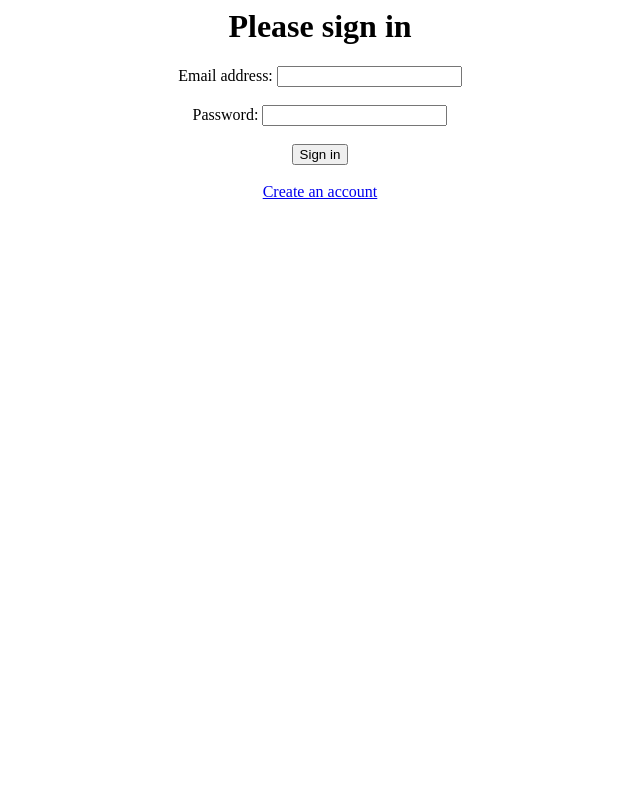
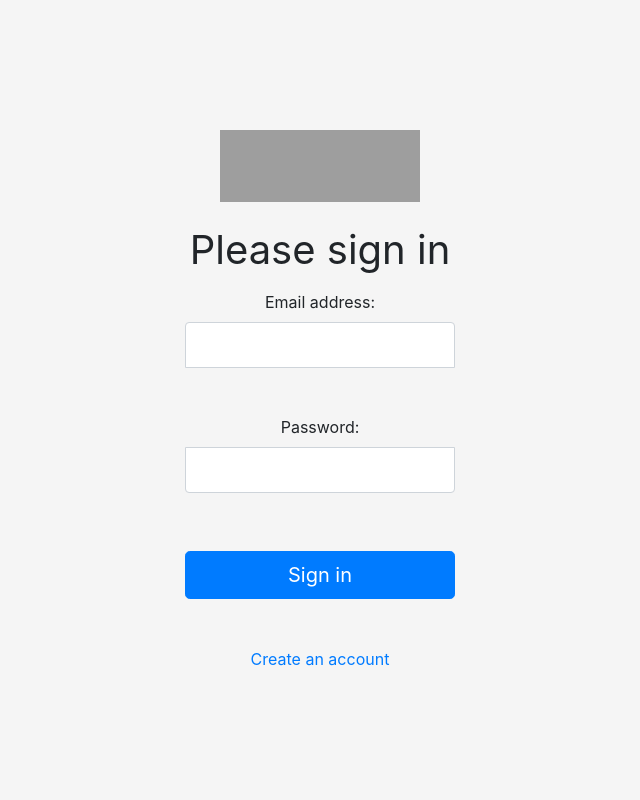
Before and after one commit to rauldolomet/AtosRepo, a Python web app: template app/templates/login/loginForm.html in a window 1280 px wide. Shown: the whole page, without its empty margins (320-960 px from the left). Run offline with Jinja, Linux system fonts and the light colour scheme; the template is opened without the code that fills it, so the values that code supplies are empty; some libraries are stand-ins or nearby versions; grey boxes are pictures that could not be loaded.

Commit message:
Upd 17.05.22

```diff
--- /dev/null
+++ b/app/static/signin.css
@@ -0,0 +1,49 @@
+html,
+body {
+  height: 100%;
+}
+
+body {
+  display: -ms-flexbox;
+  display: -webkit-box;
+  display: flex;
+  -ms-flex-align: center;
+  -ms-flex-pack: center;
+  -webkit-box-align: center;
+  align-items: center;
+  -webkit-box-pack: center;
+  justify-content: center;
+  padding-top: 40px;
+  padding-bottom: 40px;
+  background-color: #f5f5f5;
+}
+
+.form-signin {
+  width: 100%;
+  max-width: 330px;
+  padding: 15px;
+  margin: 0 auto;
+}
+.form-signin .checkbox {
+  font-weight: 400;
+}
+.form-signin .form-control {
+  position: relative;
+  box-sizing: border-box;
+  height: auto;
+  padding: 10px;
+  font-size: 16px;
+}
+.form-signin .form-control:focus {
+  z-index: 2;
+}
+.form-signin input[type="email"] {
+  margin-bottom: -1px;
+  border-bottom-right-radius: 0;
+  border-bottom-left-radius: 0;
+}
+.form-signin input[type="password"] {
+  margin-bottom: 10px;
+  border-top-left-radius: 0;
+  border-top-right-radius: 0;
+}
--- a/app/templates/login/loginForm.html
+++ b/app/templates/login/loginForm.html
@@ -1,21 +1,24 @@
 <html>
     <head>
         <title>Login - Asset management </title>
+        <link rel="stylesheet" href="https://stackpath.bootstrapcdn.com/bootstrap/4.4.1/css/bootstrap.min.css"
+        integrity="sha384-Vkoo8x4CGsO3+Hhxv8T/Q5PaXtkKtu6ug5TOeNV6gBiFeWPGFN9MuhOf23Q9Ifjh"crossorigin="anonymous">
 
-
+        <link href="static/signin.css" rel="stylesheet">
         </head>
 
-        <body>
+        <body class="text-center">
             <center>
-            <form>
-                <h1> Please sign in </h1>
-                <label>Email address: </label>
-                <input type="email">
+            <form class="form-signin">
+                <img class="mb-4" src="https://upload.wikimedia.org/wikipedia/commons/thumb/3/33/Atos_Origin_2011_logo.svg/1200px-Atos_Origin_2011_logo.svg.png" alt="" width="200" height="72">
+                <h1 class="mb-3 font-weight-normal"> Please sign in </h1>
+                <label > Email address: </label>
+                <input class="form-control" type="email">
                 <br><br>
-                <label>Password: </label>
-                <input type="password">
+                <label> Password: </label>
+                <input class="form-control" type="password">
                 <br><br>
-                <button>Sign in</button>
+                <button class="btn btn-lg btn-primary btn-block">Sign in</button>
                 <br><br>
                 <a href="/register"> Create an account </a>
             </form>
```
